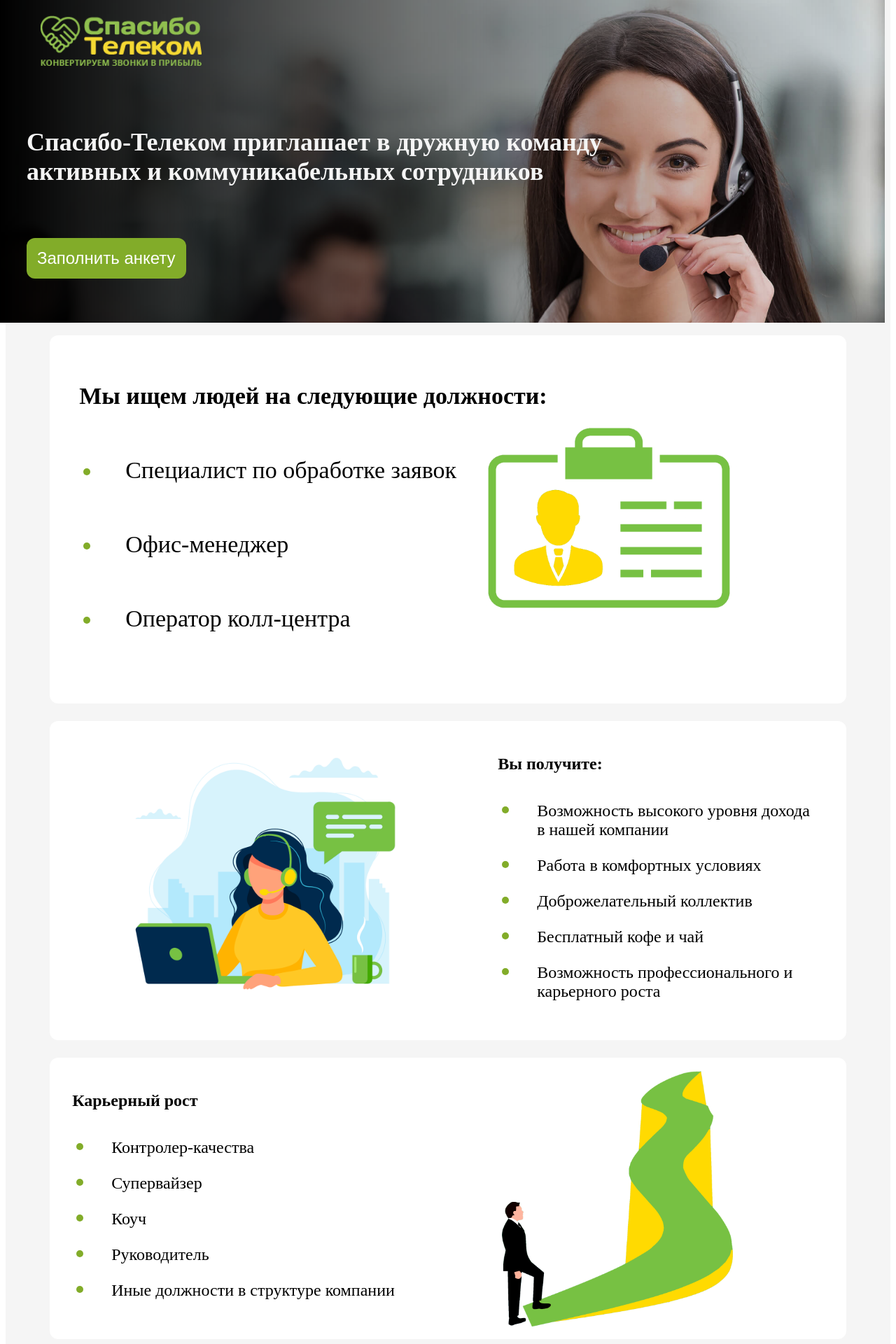
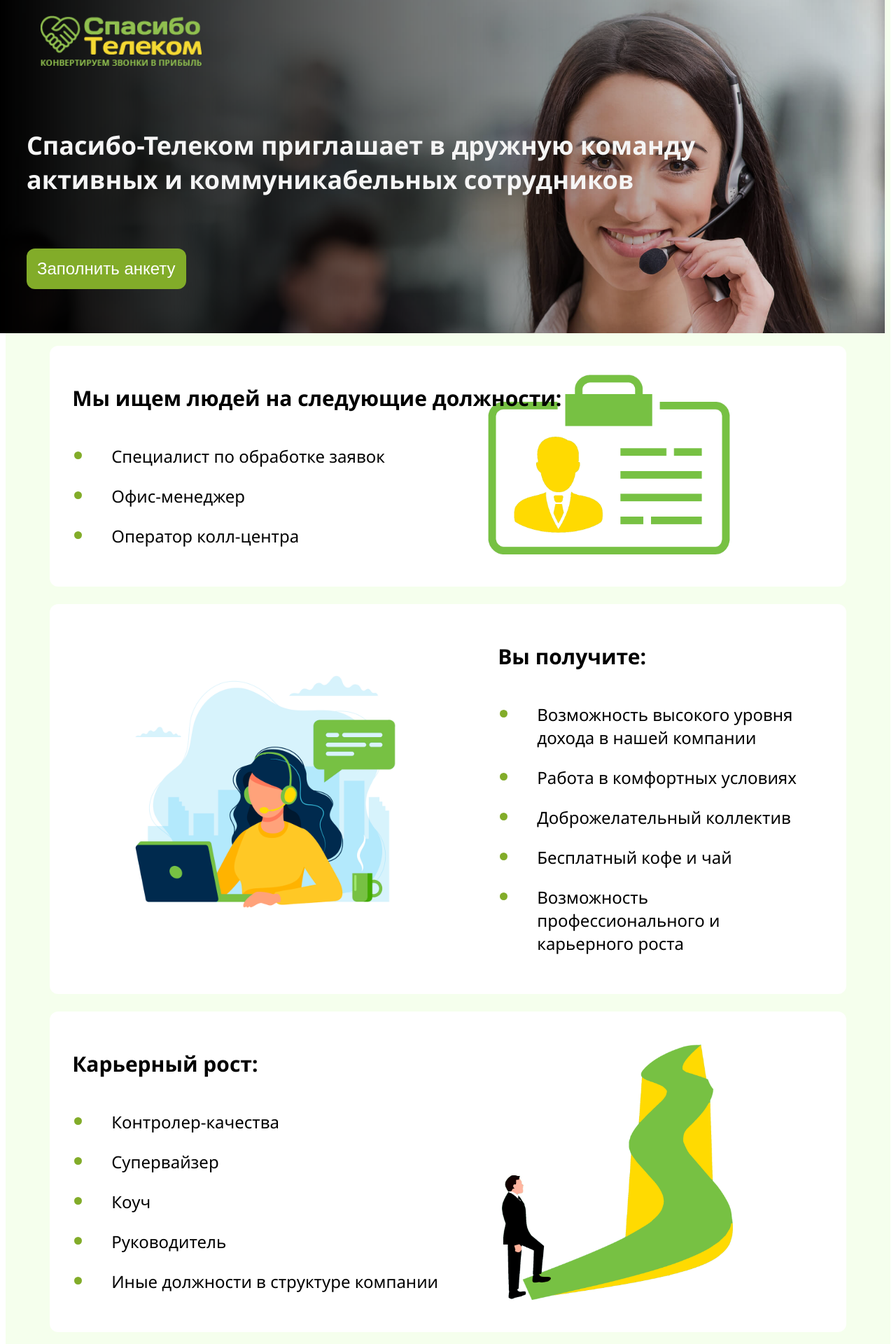
Before and after one commit to komyakkk/spasiboTelecom, a Django app: page / in a window 1280 px wide. Shown: the top 1920 px of the page at 70% size. Run offline with Django 3.2, Linux system fonts and the light colour scheme.

Commit message:
update front

```diff
--- a/static/css/stilesheet.css
+++ b/static/css/stilesheet.css
@@ -44,7 +44,7 @@
 
 .dsm1{
     margin: 2% 5% 0 5%;
-    font-size: 34px;
+    font-size: 24px;
     padding: 1em;
     border-radius: 12px;
     background-color: white;
@@ -160,17 +160,24 @@
 }
 
 .ll{
-    padding: 1em;
+    padding: 8px 1em 8px 1em;
 }
 
 .ll1{
-    padding: 8px 1em 8px 1em;;
+    padding: 8px 1em 8px 1em;
 
 }
 
 .headtext{
     padding-left: 8px;
     font-weight: bolder;
+    font-size: 30px;
+}
+
+@media (max-width: 1000px){
+    .headtext {
+        font-size: 40px;
+    }
 }
 
 .headtext1{
@@ -185,8 +192,8 @@
 }
 
 .gigadiv{
-    background-color: whitesmoke;
-    font-family: "Times New Roman";
+    background-color: #f5ffed;
+    font-family: Segoe UI,Roboto,-apple-system,BlinkMacSystemFont,Helvetica,Arial,sans-serif,Apple Color Emoji,Segoe UI Emoji,Segoe UI Symbol;;
 }
 
 li::marker {
@@ -246,7 +253,8 @@ input[type=submit]{
 }
 
 input[type=checkbox]{
-    margin-left: 1em;
+    margin-left: 10px;
+    margin-right: 1em;
     transform: scale(2);
 }
 
--- a/templates/home.html
+++ b/templates/home.html
@@ -24,9 +24,9 @@
 <div class="dsm1">
     <p class="headtext">Мы ищем людей на следующие должности:</p>
     <ul>
-        <li class="ll">Специалист по обработке заявок</li>
-        <li class="ll">Офис-менеджер</li>
-        <li class="ll">Оператор колл-центра</li>
+        <li class="ll1">Специалист по обработке заявок</li>
+        <li class="ll1">Офис-менеджер</li>
+        <li class="ll1">Оператор колл-центра</li>
     </ul>
 </div>
 
@@ -42,7 +42,7 @@
 </div>
 
 <div class="dsm3">
-    <p class="headtext">Карьерный рост</p>
+    <p class="headtext">Карьерный рост:</p>
      <ul>
         <li class="ll1">Контролер-качества</li>
         <li class="ll1">Супервайзер</li>
@@ -53,7 +53,7 @@
 </div>
 
 <div class="dsm4">
-    <p class="headtext">Личностный рост</p>
+    <p class="headtext">Личностный рост:</p>
     <ul>
         <li class="ll1">Прокачаете навыки ведения переговоров и отработки возражений</li>
         <li class="ll1">Научитесь закрывать сделки</li>
@@ -73,22 +73,20 @@
     </ul>
 </div>
 <div class="dsm6">
+    <p class="headtext">График работы:</p>
     <ul>
-        <li class="ll1">
-            <p class="headtext">График работы:</p>
-            <p><a class="tire">&mdash;</a> Возможность выбора между двухдневной и пятидневной рабочей неделей</p>
-            <p><a class="tire">&mdash;</a> Различные смены: утренние (08:00-14:00), дневные (14:00-20:00) и возможность индивидуального графика</p>
-        </li>
-        <li class="ll1">
-            <p class="headtext">Достойная оплата труда</p>
-            <p><a class="tire">&mdash;</a> Фиксированная зарплата плюс бонусы за достижения и качество работы</p>
-        </li>
+        <li class="ll1">Возможность выбрать самостоятельно 2/2 или 5/2</li>
+        <li class="ll1">Различные смены: с 08:00 до 14:00 или с 14:00 до 20:00, допускается индивидуального графика</li>
+    </ul>
+    <p class="headtext">Достойная оплата труда:</p>
+    <ul>
+        <li class="ll1">Фиксированная зарплата плюс процент за результат и премия за качество работы</li>
     </ul>
 </div>
 
 <div class="dsm" id="part1">
    <div class="divform">
-    <p class="headtext1">Расскажите немного о себе и мы обязательно с вами свяжемся (все поля обязательны для заполнения):</p>
+    <p class="headtext1">Расскажите немного о себе, и мы обязательно с вами свяжемся (все поля обязательны для заполнения):</p>
     <p><input type="text" placeholder="Фамилия" > <input type="text" placeholder="Имя"></p>
     <p><input type="text" placeholder="Отчество"> <input type="tel" placeholder="Телефон"></p>
     <input type="email" placeholder="Электронная почта">
```
